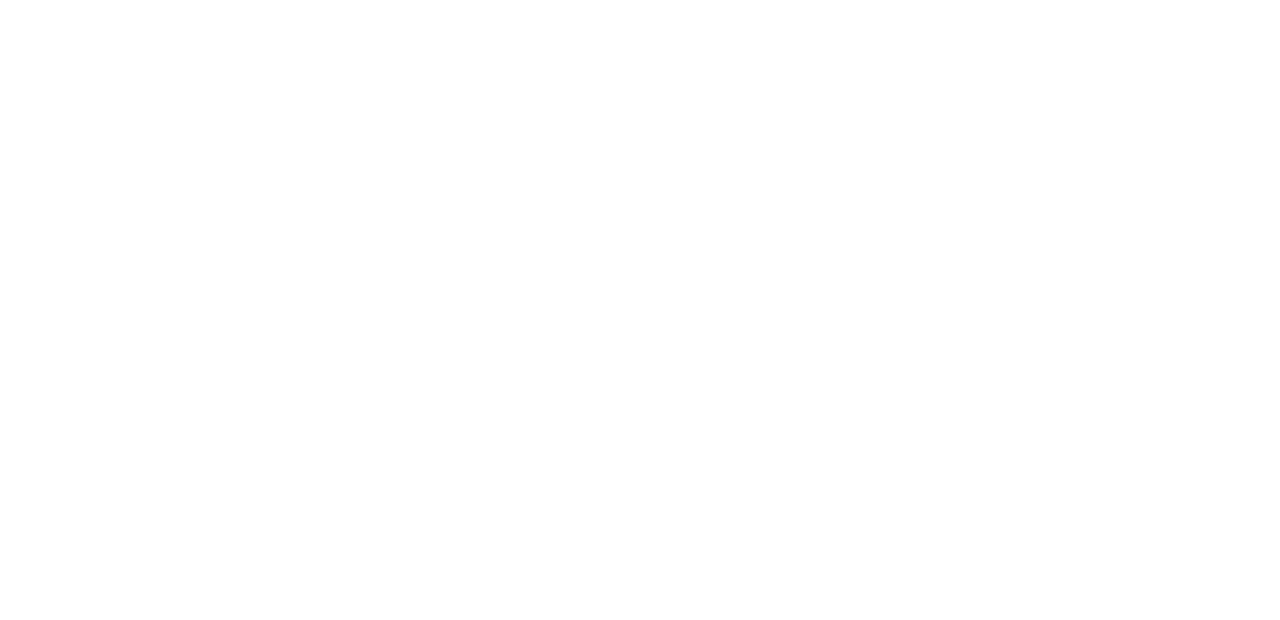
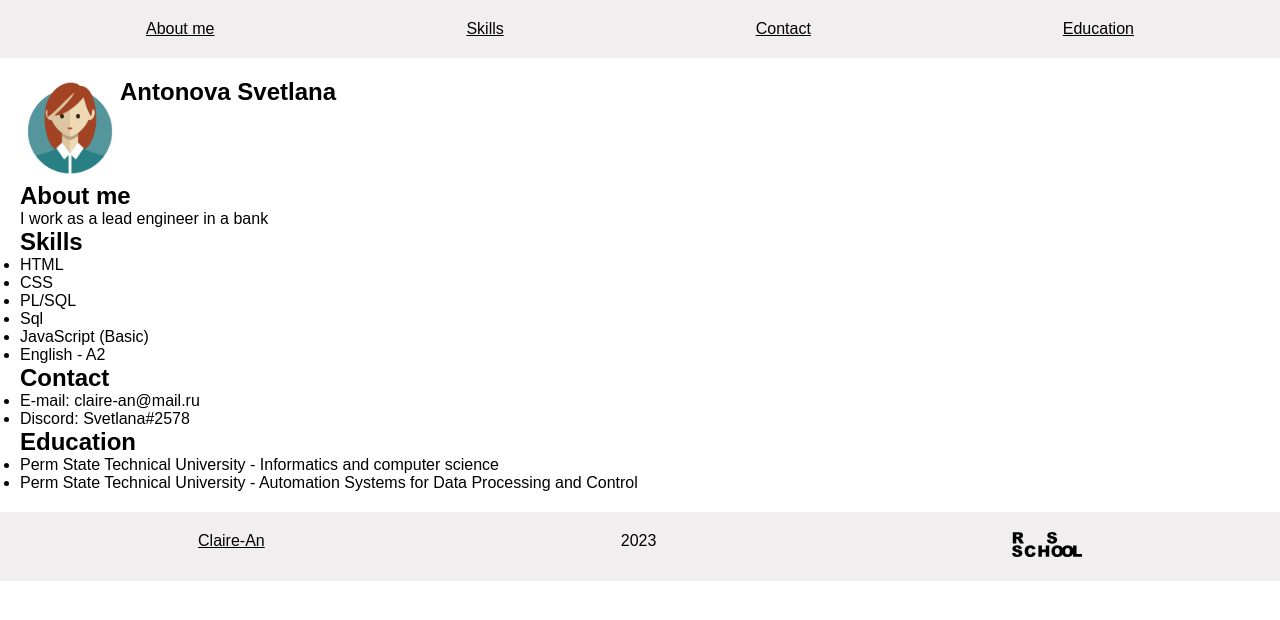
Before and after one commit to Claire-An/rsschool-cv, a plain HTML site: page index.html in a window 1280 px wide. Drawn offline with Linux system fonts and the light colour scheme.

Commit message:
feat: add page layout

```diff
--- a/index.html
+++ b/index.html
@@ -3,8 +3,61 @@
 <head>
     <meta charset="UTF-8">
     <meta name="viewport" content="width=device-width, initial-scale=1.0">
+    <link rel="stylesheet" href="style.css">
     <title>CV</title>
 </head>
 <body>
+    <header>
+        <nav class="nav">
+            <ul class="nav__list">
+                <li class="nav__item"><a href="#">About me</a></li>
+                <li class="nav__item"><a href="#">Skills</a></li>
+                <li class="nav__item"><a href="#">Contact</a></li>
+                <li class="nav__item"><a href="#">Education</a></li>
+            </ul>
+        </nav>
+    </header>
+    <main class="container">
+        <section class="title">
+            <div><img src="img/avatar.png" class="img_avatar" alt="Avatar"></div>
+            <div>
+                <h1>Antonova Svetlana</h1>
+            </div>
+        </section>
+        <section>
+            <h2>About me</h2>
+            <p>I work as a lead engineer in a bank</p>
+        </section>
+        <section>
+            <h2>Skills</h2>
+            <ul>
+                <li>HTML</li>
+                <li>CSS</li>
+                <li>PL/SQL</li>
+                <li>Sql</li>
+                <li>JavaScript (Basic)</li>
+                <li>English - A2</li>
+            </ul>
+        </section>
+        <section>
+            <h2>Contact</h2>
+            <ul>
+                <li>E-mail: claire-an@mail.ru</li>
+                <li>Discord: Svetlana#2578</li>
+            </ul>
+        </section>
+        <section>
+            <h2>Education</h2>
+            <ul>
+                <li>Perm State Technical University - Informatics and computer science</li>
+                <li>Perm State Technical University - Automation Systems for Data Processing and Control</li>
+            </ul>
+        </section>
+    </main>
+    <footer>
+        <a href="https://github.com/Claire-An">Claire-An</a>
+        <p>2023</p>
+        <a href="https://rs.school/js/"><img src="img/rs_school.svg" alt="RS Logo" class="img_logo"></a>
+    </footer>
 </body>
 </html>
--- a/style.css
+++ b/style.css
@@ -1,10 +1,58 @@
 * {
-    font-size: 10px;
-}
-
-html, body {
-    font-family: Arial, serif;
-    font-size: 16px;
     margin: 0;
     padding: 0;
 }
+
+main, footer, header {
+    margin: 0 auto;
+    padding-left: 20px;
+    padding-right: 20px;
+    font-family: Arial, serif;
+    padding-top: 20px;
+    padding-bottom: 20px;
+}
+
+header, footer {
+    background-color: #f0eeef;
+}
+
+.nav {
+    display: block;
+    font-size: 16px;
+}
+
+.nav__list {
+    list-style: none;
+    display: flex;
+    flex-wrap: wrap;
+    justify-content: space-around;
+}
+
+.nav__item a,
+footer a {
+    color: black;
+}
+
+.nav__item a:hover,
+footer a:hover {
+    color: #5737e3;
+    text-decoration: none;
+}
+
+.img_logo {
+    height: 25px;
+}
+
+footer {
+    display: flex;
+    justify-content: space-around;
+}
+
+.title {
+    display: flex;
+
+}
+
+.img_avatar {
+    height: 100px;
+}
```
Also changed, not shown: img/avatar.png (added), img/rs_school.svg (added).
